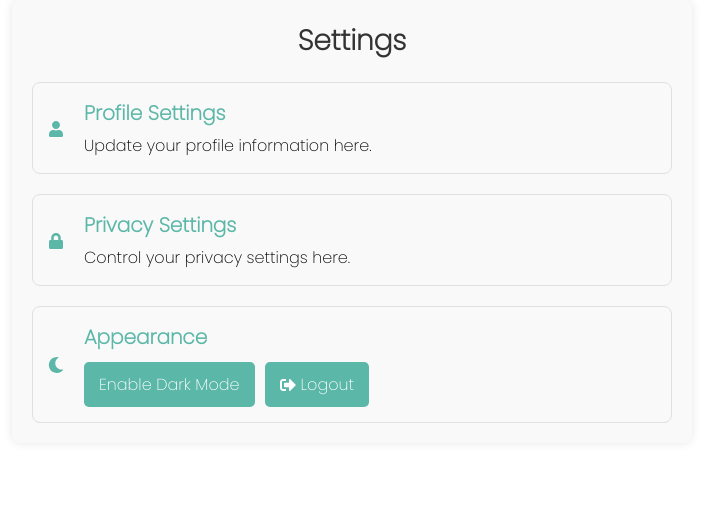
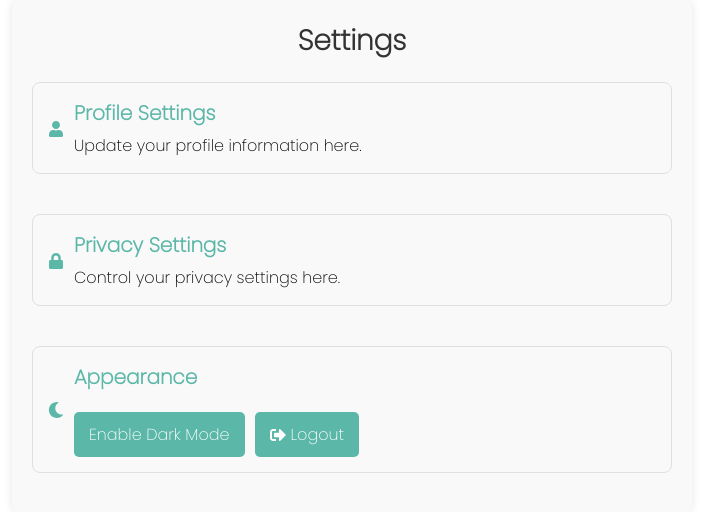
Before and after one commit to neupsulav/professional_networking_platform, a React (Create React App) app in the folder frontend/: page /settings in a window 1280 px wide. Shown: the top 512 px of the page, without its empty margins (288-991 px from the left). Built offline with nearby package versions, Linux system fonts and the light colour scheme.

Commit message:
change password added in privacy settings

```diff
--- /dev/null
+++ b/frontend/src/components/changepassword.jsx
@@ -0,0 +1,38 @@
+import React from "react";
+
+const ChangePasswordForm = () => {
+  return (
+    <form className="change-password-form">
+      <h3>Change Password</h3>
+      <div className="form-group">
+        <label htmlFor="current-password">Current Password</label>
+        <input
+          type="password"
+          id="current-password"
+          placeholder="Enter your current password"
+        />
+      </div>
+      <div className="form-group">
+        <label htmlFor="new-password">New Password</label>
+        <input
+          type="password"
+          id="new-password"
+          placeholder="Enter your new password"
+        />
+      </div>
+      <div className="form-group">
+        <label htmlFor="confirm-new-password">Confirm New Password</label>
+        <input
+          type="password"
+          id="confirm-new-password"
+          placeholder="Confirm your new password"
+        />
+      </div>
+      <button type="submit" className="save-button">
+        Save Changes
+      </button>
+    </form>
+  );
+};
+
+export default ChangePasswordForm;
--- a/frontend/src/components/settings.jsx
+++ b/frontend/src/components/settings.jsx
@@ -8,6 +8,7 @@ import {
 } from "react-icons/fa";
 import UserSettingsForm from './UserSettingsForm';
 import CompanySettingsForm from './CompanySettingsForm';
+import changepassword from "./changepassword";
 
 const Settings = ({ userType }) => {
   const [darkMode, setDarkMode] = useState(false);
@@ -57,7 +58,8 @@ const Settings = ({ userType }) => {
           </section>
         )}
 
-        <section className="settings-section">
+        <section className="settings-section"
+        onClick={() => setActiveSection("privacy")}>
           <div className="settings-icon">
             <FaLock />
           </div>
@@ -66,6 +68,7 @@ const Settings = ({ userType }) => {
             <p>Control your privacy settings here.</p>
           </div>
         </section>
+        {activeSection === "privacy" && <changePassword/>}
 
         <section className="settings-section">
           <div className="settings-icon">
@@ -87,6 +90,7 @@ const Settings = ({ userType }) => {
         </section>
       </div>
     </div>
+
   );
 };
 
--- a/frontend/src/index.css
+++ b/frontend/src/index.css
@@ -2004,3 +2004,63 @@ body::-webkit-scrollbar {
 .submit-button:hover {
   background-color: #0056b3;
 }
+
+/* change password */
+.settings-container {
+  padding: 20px;
+}
+
+.settings-section {
+  display: flex;
+  align-items: center;
+  cursor: pointer;
+  margin-bottom: 20px;
+}
+
+.settings-icon {
+  margin-right: 10px;
+}
+
+.settings-details h3 {
+  margin: 0;
+}
+
+.appearance-options button {
+  margin-top: 10px;
+}
+
+.logout-button {
+  margin-top: 10px;
+  display: inline-flex;
+  align-items: center;
+}
+
+form {
+  margin-top: 20px;
+  display: flex;
+  flex-direction: column;
+}
+
+.form-group {
+  margin-bottom: 15px;
+}
+
+label {
+  margin-bottom: 5px;
+  font-weight: bold;
+}
+
+input {
+  padding: 8px;
+  border: 1px solid #ccc;
+  border-radius: 4px;
+}
+
+.save-button {
+  padding: 10px 20px;
+  background-color: #4caf50;
+  color: white;
+  border: none;
+  border-radius: 4px;
+  cursor: pointer;
+}
```
Also changed, not shown: 1 other file (tests, documents, lock files or other folders).
